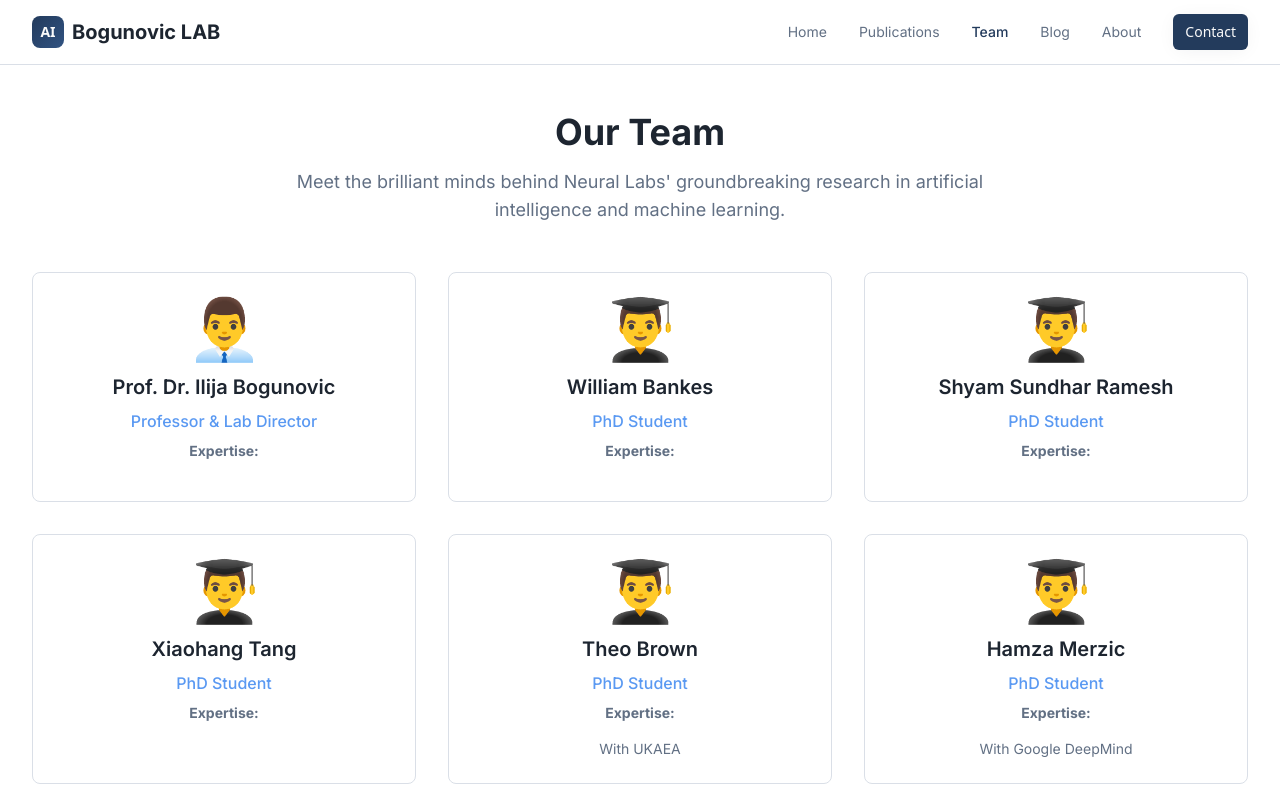
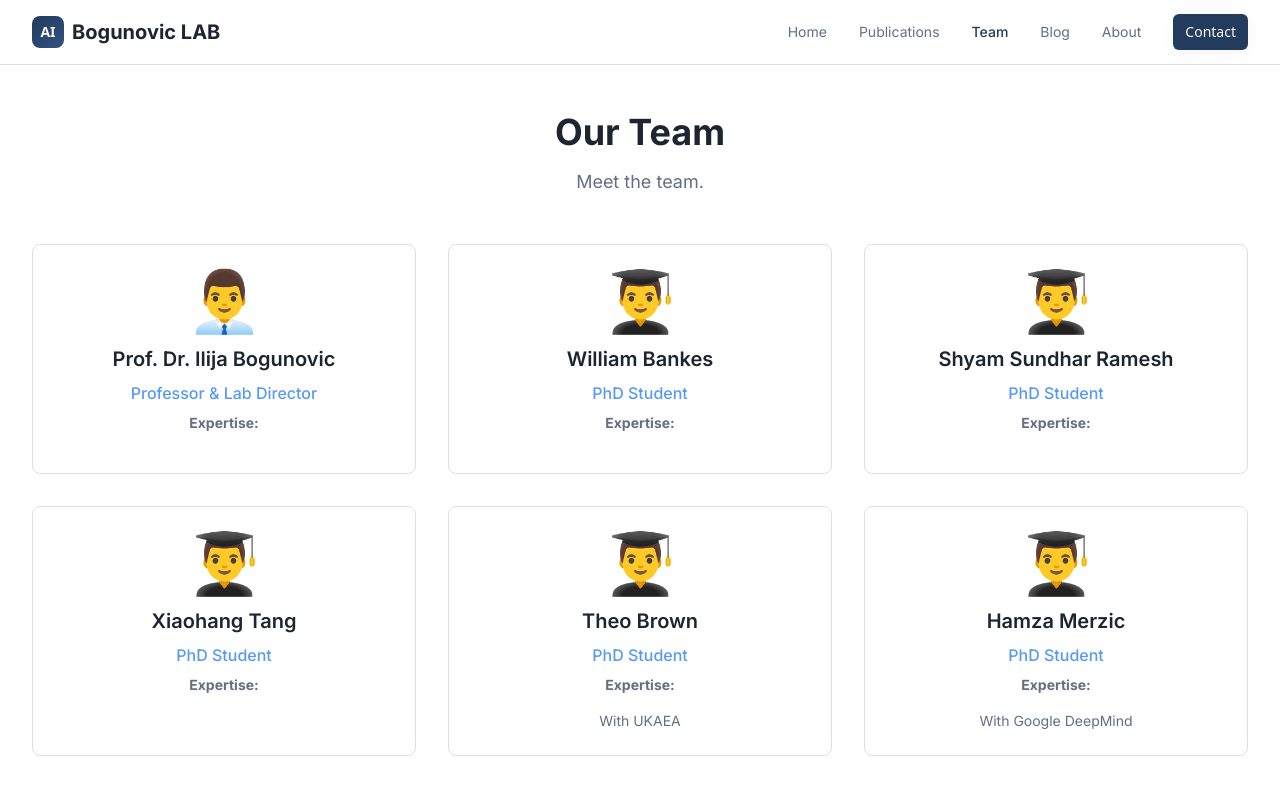
Before and after one commit to ilijabogunovic/rhine-ai, a React (Vite) app: page /team in a window 1280 px wide. Shown: the top 786 px of the page. Built offline with nearby package versions, Linux system fonts and the light colour scheme.

Commit message:
Update Hero Section title
Updated the Hero Section title from "Meet the brilliant minds behind Neural Labs' groundbreaking research in artificial intelligence and machine learning." to "Meet the team.".

```diff
--- a/src/pages/Team.tsx
+++ b/src/pages/Team.tsx
@@ -91,8 +91,7 @@ const Team = () => {
               Our Team
             </h1>
             <p className="font-body text-lg text-muted-foreground max-w-3xl mx-auto">
-              Meet the brilliant minds behind Neural Labs' groundbreaking research
-              in artificial intelligence and machine learning.
+              Meet the team.
             </p>
           </div>
 
```
